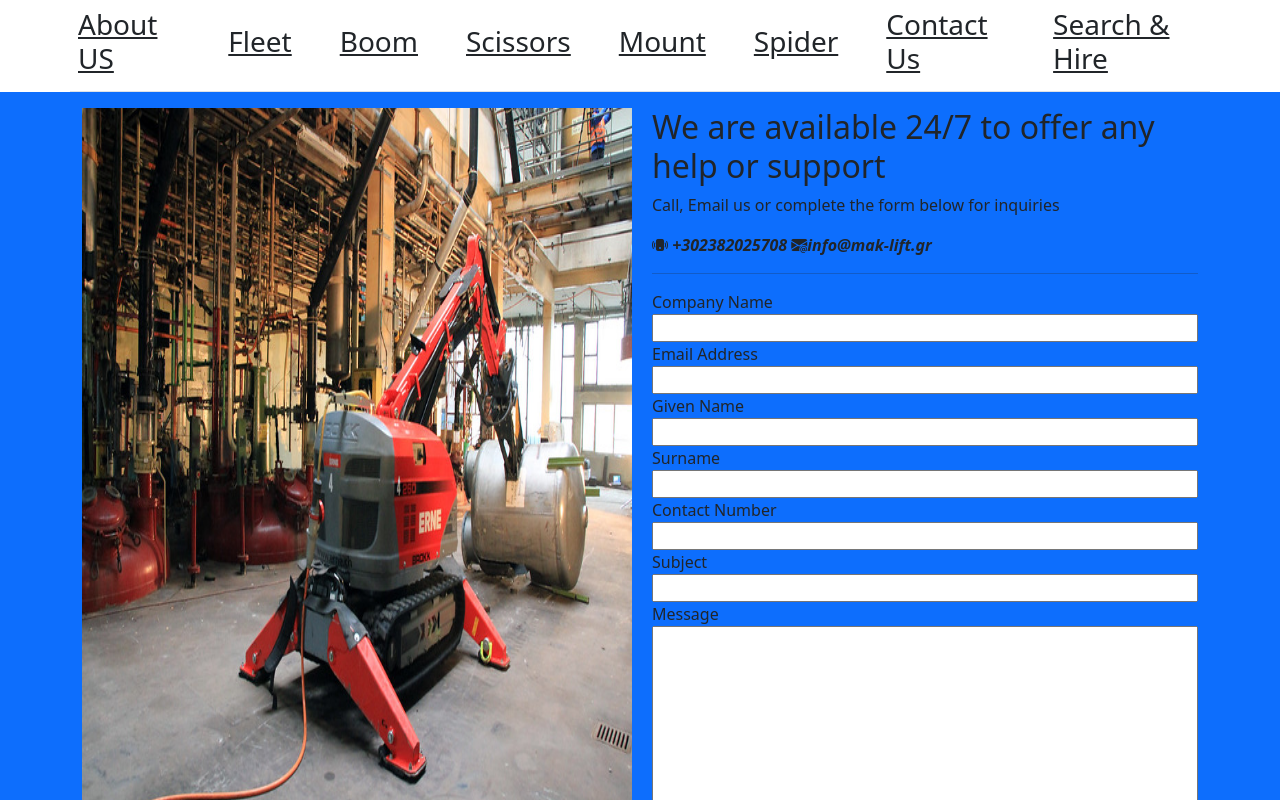
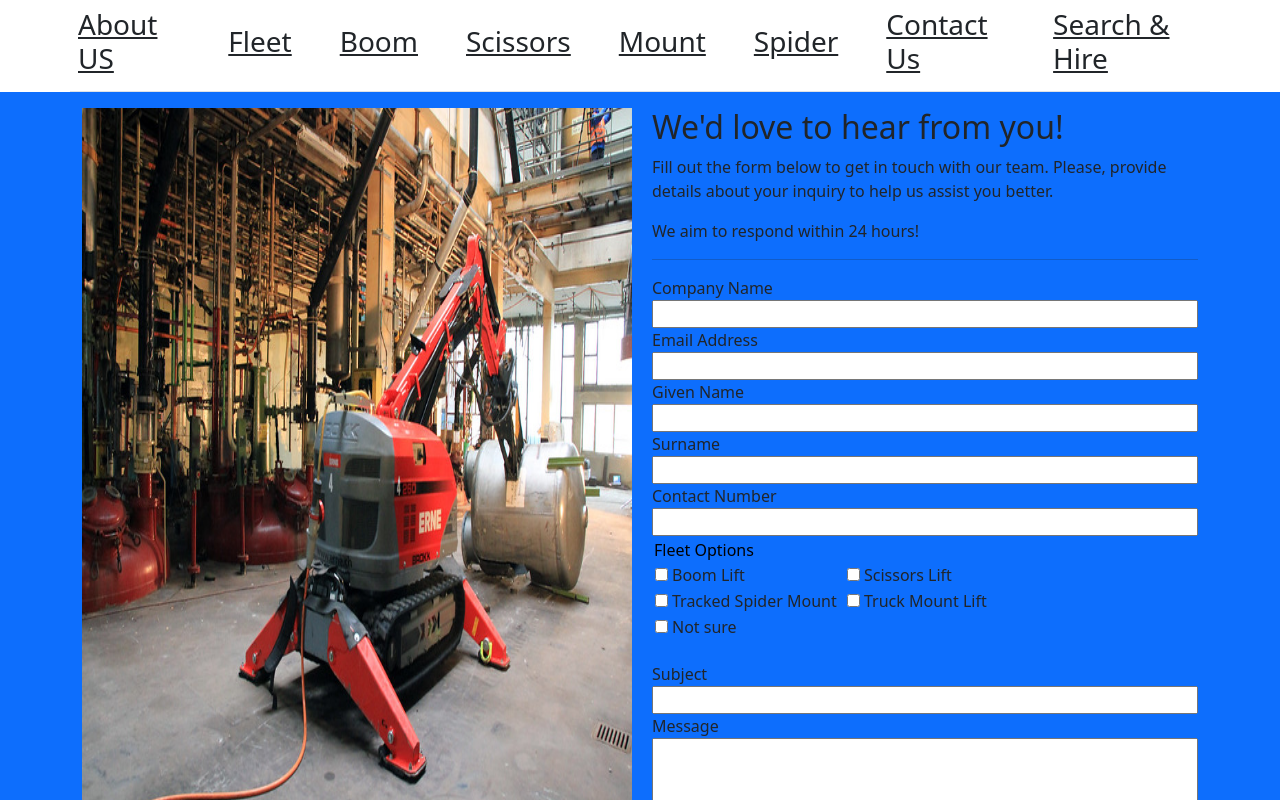
Before and after one commit to nikomakr/mak-lift, a React (Vite) app: page /contactUs in a window 1280 px wide. Shown: the top 800 px of the page. Built offline with nearby package versions, Linux system fonts and the light colour scheme.

Commit message:
creating checkbox for contactus page and updating the section

```diff
--- /dev/null
+++ b/src/components/checkboxForm/index.jsx
@@ -0,0 +1,35 @@
+import React from 'react'
+import {Formik, Form} from 'formik'
+import * as Yup from 'yup'
+import "./style.css"
+
+function FormikContainer (){
+    const checkboxOptions = [
+    {key: 'Boom Lift', value: 'cBoomLift'},
+    {key: 'Scissors Lift', value: 'cScissorsLift'},
+    {key: 'Tracked Spider Mount', value: 'cTrackedspidermount'},
+    {key: 'Truck Mount Lift', value: 'cTruckmountLift'},
+    {key: 'Not sure', value: 'cNotsure'}
+    ]
+    return(<>
+    <fieldset class="group">
+<legend>Fleet Options</legend>
+<ul class="checkbox">
+{checkboxOptions.map(check=>{
+        return(
+            <>
+            <li><input type="checkbox" id="cb1" value={check.value} /><label for="cb1">{check.key}</label></li>
+            </>
+        )
+
+    })}
+
+</ul>
+</fieldset>
+
+    </>)
+
+}
+
+
+export default FormikContainer
--- /dev/null
+++ b/src/components/checkboxForm/style.css
@@ -0,0 +1,40 @@
+fieldset.group  {
+    margin: 0;
+    padding: 0;
+    margin-bottom: 1.25em;
+    padding: .125em;
+  }
+
+  fieldset.group legend {
+    margin: 0;
+    padding: 0;
+    font-weight: none ;
+    margin-left: 0px;
+    font-size: 100%;
+    color: black;
+  }
+
+
+  ul.checkbox  {
+    margin: 0;
+    padding: 0;
+    margin-left: 0px;
+    list-style: none;
+  }
+
+  ul.checkbox li input {
+    margin-right: .25em;
+  }
+
+  ul.checkbox li {
+    border: 1px transparent solid;
+    display:inline-block;
+    width:12em;
+  }
+
+  ul.checkbox li:hover,
+  ul.checkbox li.focus  {
+    background-color: lightyellow;
+    border: 1px gray solid;
+    width: 12em;
+  }
--- a/src/components/form/index.jsx
+++ b/src/components/form/index.jsx
@@ -1,5 +1,8 @@
 import React from 'react';
 import { useFormik } from 'formik';
+import * as Yup from 'yup'
+import CheckboxForm from '../checkboxForm';
+
 
 function Form () {
   const formik = useFormik({
@@ -27,6 +30,7 @@ function Form () {
       <input type="text" id="surname" name="surname" required />
       <label htmlFor='contact'>Contact Number</label>
       <input type="text" id="Contact" name="contact" required />
+      <CheckboxForm/>
       <label htmlFor='Subject'>Subject</label>
       <input type="text" id="Subject" name="subject" required />
       <label htmlFor='message'>Message</label>
--- a/src/pages/contactUs/index.jsx
+++ b/src/pages/contactUs/index.jsx
@@ -14,17 +14,12 @@ const ContactUs = () => {
 
                     </div>
                     <div className="col-6">
-                    <h2 className="--text-center">We are available 24/7 to offer any help or support</h2>
+                    <h2 className="--text-center">We'd love to hear from you!</h2>
 
-                    <p>Call, Email us or complete the form below for inquiries</p>
-                 <div>
-                <b> <i className="bi bi-phone-vibrate-fill" height="20" width="20"> +302382025708 </i></b>
+                    <p>Fill out the form below to get in touch with our team. Please, provide details about your inquiry to help us assist you better.</p>
+                    <p>We aim to respond within 24 hours!</p>
 
-               <b> <i className="bi bi-envelope-at-fill">info@mak-lift.gr</i> </b>
-               </div>
-               {/* <p><i className="EnvelopeFill" size={24}> info@mak-lift.gr </i></p> */}
-
-               <hr></hr>
+               <hr/>
 
                 {/* create the form */}
                <Form/>
```
